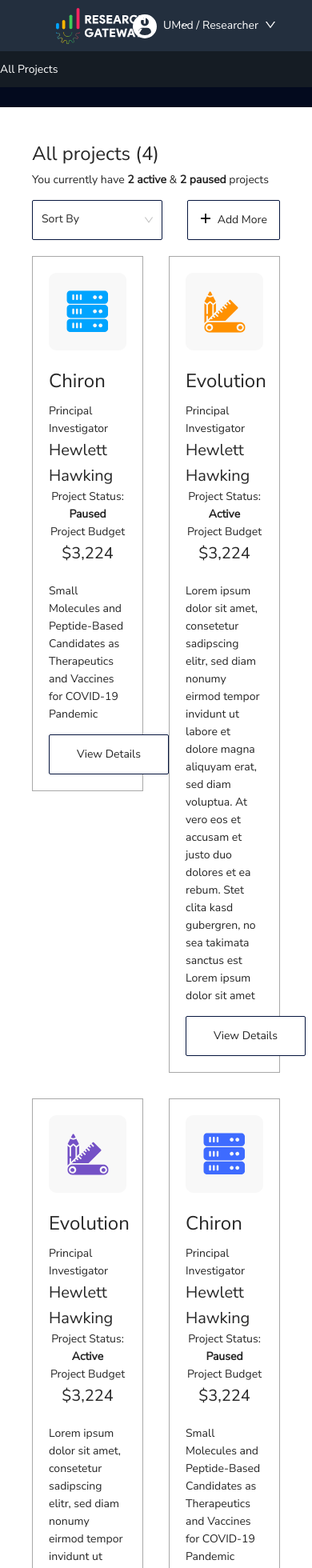
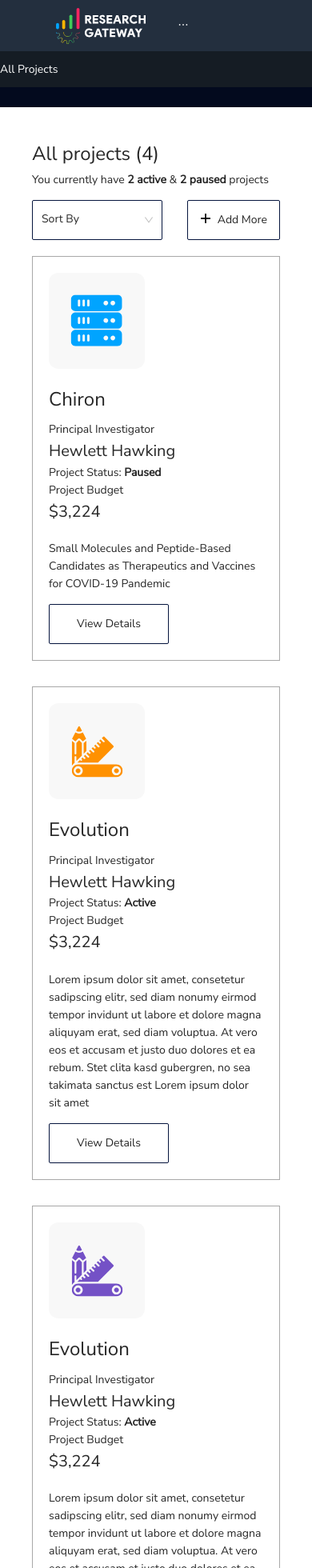
Before and after one commit to stechx1/research-gateway, a Next.js app: page /my-projects in a window 390 px wide. Shown: the top 1960 px of the page at 80% size. Built offline with nearby package versions, Linux system fonts and the light colour scheme.

Commit message:
made mobile responsive

```diff
--- a/src/collections/AllProjects/AllProjects.jsx
+++ b/src/collections/AllProjects/AllProjects.jsx
@@ -19,7 +19,7 @@ export const AllProjects = ({ allProjects, active, paused }) => {
       </ProjectInfoBar>
 
       <Row gutter={[32, 32]}>
-        <Col span={12}>
+        <Col span={12} sm={24} lg={12} xs={24}>
           <ProjectItem
             projectTitle='Chiron'
             role='Principal Investigator'
@@ -29,7 +29,7 @@ export const AllProjects = ({ allProjects, active, paused }) => {
             desc='Small Molecules and Peptide-Based Candidates as Therapeutics and Vaccines for COVID-19 Pandemic'
           />
         </Col>
-        <Col span={12}>
+        <Col span={12} sm={24} lg={12} xs={24}>
           <ProjectItem
             projectTitle='Evolution'
             role='Principal Investigator'
@@ -40,7 +40,7 @@ export const AllProjects = ({ allProjects, active, paused }) => {
           />
         </Col>
 
-        <Col span={12}>
+        <Col span={12} sm={24} lg={12} xs={24}>
           <ProjectItem
             projectTitle='Evolution'
             role='Principal Investigator'
@@ -50,7 +50,7 @@ export const AllProjects = ({ allProjects, active, paused }) => {
             desc='Lorem ipsum dolor sit amet, consetetur sadipscing elitr, sed diam nonumy eirmod tempor invidunt ut labore et dolore magna aliquyam erat, sed diam voluptua. At vero eos et accusam et justo duo dolores et ea rebum. Stet clita kasd gubergren, no sea takimata sanctus est Lorem ipsum dolor sit amet'
           />
         </Col>
-        <Col span={12}>
+        <Col span={12} sm={24} lg={12} xs={24}>
           <ProjectItem
             projectTitle='Chiron'
             role='Principal Investigator'
--- a/src/collections/AllProjects/FiltersContainer.jsx
+++ b/src/collections/AllProjects/FiltersContainer.jsx
@@ -10,8 +10,9 @@ export const FiltersContainer = () => {
   return (
     <StyledFiltersContainer>
       <StyledSelect
-        role='combobox'
-        aria-required={false}
+        // role='combobox'
+        // aria-hidden={true}
+        // aria-expanded={false}
         defaultValue='Sort By'
         onChange={handleChange}
       >
--- a/src/collections/AllProjects/ProjectItem/elements.jsx
+++ b/src/collections/AllProjects/ProjectItem/elements.jsx
@@ -14,6 +14,9 @@ export const ProjectContainer = styled.div`
 
   @media screen and (max-width: 600px) {
     flex-direction: column;
+    img {
+      width: 120px;
+    }
   }
 `;
 
@@ -64,6 +67,6 @@ export const ProjectStatus = styled.div`
   }
 
   @media screen and (max-width: 816px) {
-    text-align: center;
+    text-align: left;
   }
 `;
--- a/src/components/Header/Header.jsx
+++ b/src/components/Header/Header.jsx
@@ -58,20 +58,27 @@ export const Header = () => {
             <Menu.Item key='3'>
               <Link href='/key-pairs'>Key Pairs</Link>
             </Menu.Item>
-            {/* <Menu.Item key='4'> */}
+            <Menu.Item key='4'>
               <Dropdown overlay={userMenu} trigger={['click']}>
                 <a
-                style={{ position: 'absolute', right: '45px', color: 'white' }}
+                  style={{
+                    position: 'absolute',
+                    right: '45px',
+                    color: 'white',
+                  }}
                   onClick={(e) => e.preventDefault()}
                 >
                   <Space>
-                  <img src='/icons/profile-user.svg' alt='user-profile-icon' />
+                    <img
+                      src='/icons/profile-user.svg'
+                      alt='user-profile-icon'
+                    />
                     UMed / Researcher
                     <DownOutlined />
                   </Space>
                 </a>
               </Dropdown>
-            {/* </Menu.Item> */}
+            </Menu.Item>
           </StyledMenu>
         </StyledHeader>
       )}
```
Lines whose indentation alone changed are shown as unchanged.
